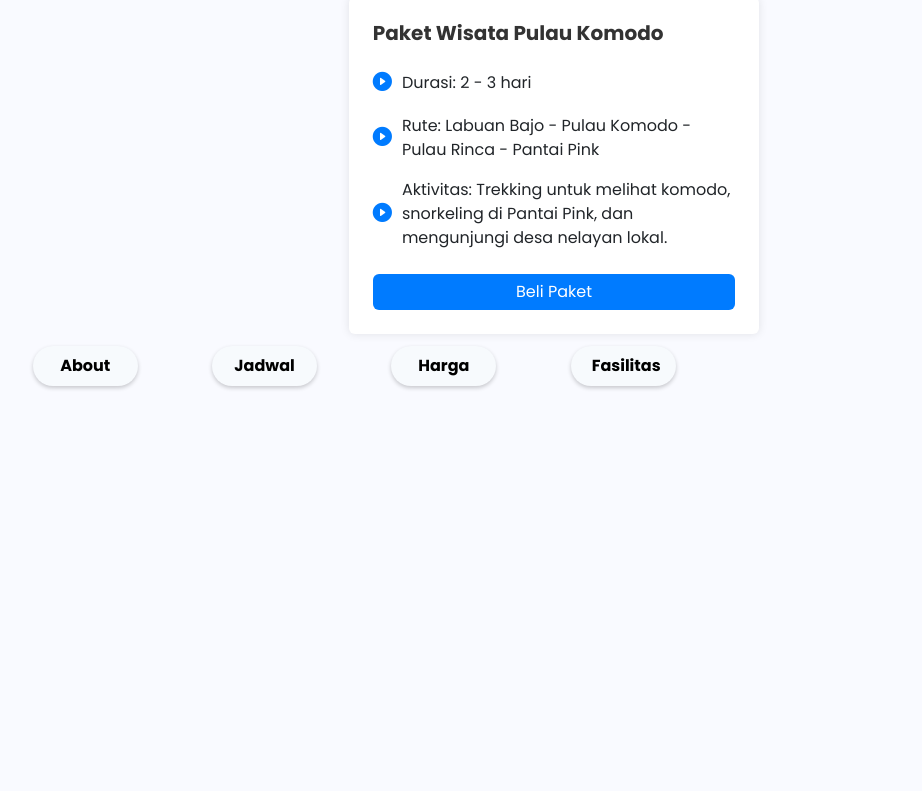
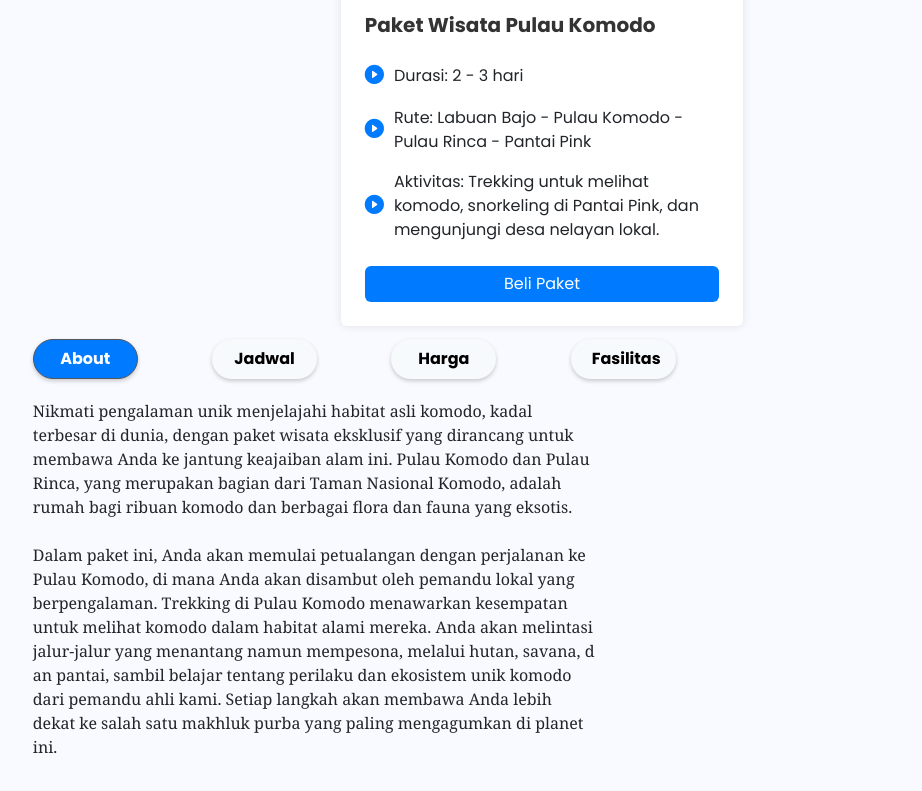
Before and after one commit to wilsench/travelxplore_git, a website: page src/Pulaukomodo.html in a window 1280 px wide. Shown: the part 786-1577 px from the top of the page, without its empty margins (44-966 px from the left). Before the commit the page ends 1192 px from the top, so only its background shows below. Drawn offline with nearby package versions, Linux system fonts and the light colour scheme.

Commit message:
Paket Wisata Update

```diff
--- a/public/css/paketwisata.scss
+++ b/public/css/paketwisata.scss
@@ -70,6 +70,7 @@
 }
 
 .content {
+    margin-bottom: 5rem;
     margin-top: 20px;
     padding-left: 6%;
     padding-right: 50%;
--- a/src/Pulaukomodo.html
+++ b/src/Pulaukomodo.html
@@ -14,7 +14,7 @@
 
     <!-- SplideJS -->
     <link href=" https://cdn.jsdelivr.net/npm/@splidejs/splide@4.1.4/dist/css/splide.min.css " rel="stylesheet">
-    <title>Paket Wisata Pulau Komod</title>
+    <title>Paket Wisata Pulau Komodo</title>
 </head>
 <body>
     <nav id="nav" class="navbar-main bg-body-tertiary d-flex">
@@ -116,7 +116,7 @@
       </div>
 
     <div class="mt-5">
-        <div class="row justify-content-center">
+        <div class="row justify-content-center w-100">
             <div class="col-md-7">
                 <img src="../public/assets/komodo.jpg" class="img-fluid rounded custom-img" alt="Komodo">
             </div>
@@ -139,7 +139,7 @@
     </div>
 
     <div class="paket">
-        <button id="aboutBtn" class="buton fw-bolder text-center btn btn-secondary">About</button>
+        <button id="aboutBtn" class="buton active fw-bolder text-center btn btn-secondary">About</button>
         <button id="jadwalBtn" class="buton fw-bolder text-center btn btn-secondary">Jadwal</button>
         <button id="hargaBtn" class="buton fw-bolder text-center btn btn-secondary">Harga</button>
         <button id="fasilitasBtn" class="buton fw-bolder text-center btn btn-secondary">Fasilitas</button>
@@ -147,6 +147,17 @@
 
     <div class="content" id="content">
         <!-- Konten akan diisi oleh JavaScript -->
+        <p>Nikmati pengalaman unik menjelajahi habitat asli komodo, kadal terbesar di dunia,
+            dengan paket wisata eksklusif yang dirancang untuk membawa Anda ke jantung keajaiban alam ini.
+            Pulau Komodo dan Pulau Rinca, yang merupakan bagian dari Taman Nasional Komodo, adalah rumah bagi ribuan komodo dan berbagai
+            flora dan fauna yang eksotis. </p>
+            <br>
+
+            <p>Dalam paket ini, Anda akan memulai petualangan dengan perjalanan ke Pulau Komodo,
+            di mana Anda akan disambut oleh pemandu lokal yang berpengalaman. Trekking di Pulau Komodo menawarkan kesempatan untuk
+            melihat komodo dalam habitat alami mereka. Anda akan melintasi jalur-jalur yang menantang namun mempesona, melalui hutan, savana, d
+            an pantai, sambil belajar tentang perilaku dan ekosistem unik komodo dari pemandu ahli kami. Setiap langkah akan membawa
+            Anda lebih dekat ke salah satu makhluk purba yang paling mengagumkan di planet ini.</p>
     </div>
 
     <script>
@@ -256,7 +267,7 @@
                         document.getElementById('content').innerHTML = fasilitasText;
                         break;
                     default:
-                        document.getElementById('content').innerHTML = '';
+                        document.getElementById('content').innerHTML = aboutText;
                         break;
                 }
             });
```
Also changed, not shown: public/css/paketwisata.css, 2 other files.
